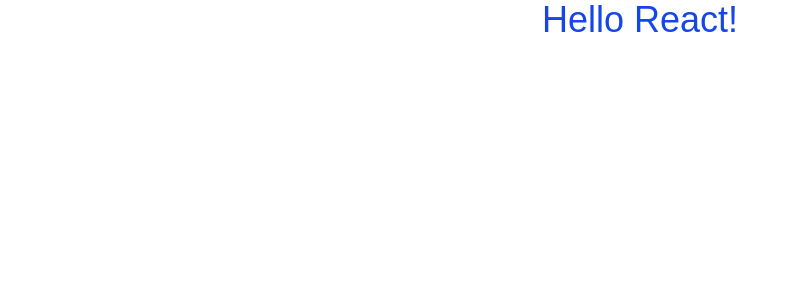
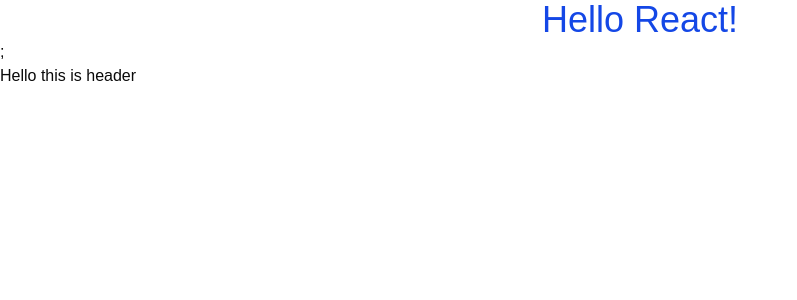
Before and after one commit to amin10003/TaskManager, a React (Vite) app: page / in a window 1280 px wide. Shown: the top 300 px of the page, without its empty margins (0-797 px from the left). Built offline with nearby package versions, Linux system fonts and the light colour scheme.

Commit message:
created header component to check collaboration

```diff
--- a/src/App.jsx
+++ b/src/App.jsx
@@ -1,5 +1,12 @@
+import Header from "./Component/Header";
+
 function App() {
-  return <h1 className="text-blue-700 text-center text-4xl">Hello React!</h1>;
+  return (
+    <>
+    <h1 className="text-blue-700 text-center text-4xl">Hello React!</h1>;
+    <Header/>
+    </>
+  )
 }
 
 export default App;
--- /dev/null
+++ b/src/Component/Header.jsx
@@ -0,0 +1,10 @@
+import React from 'react'
+
+function Header() {
+  return (
+<>
+<h1>Hello this is header</h1>
+</>  )
+}
+
+export default Header
```
